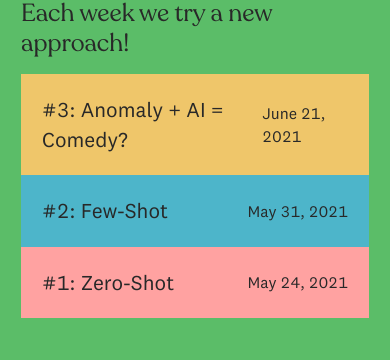
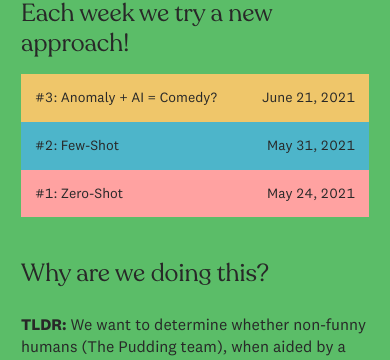
Before and after one commit to the-pudding/new-yorker, a SvelteKit app: page / in a window 390 px wide. Shown: the part 750-1110 px from the top of the page. Built offline with nearby package versions, Linux system fonts and the light colour scheme; no server answers.

Commit message:
smaller font

```diff
--- a/src/components/Archive.svelte
+++ b/src/components/Archive.svelte
@@ -41,7 +41,13 @@
     align-items: center;
   }
 
-  a.hide {
-    display: none;
+  @media only screen and (max-width: 400px) {
+    li a {
+      font-size: 14px;
+    }
+
+    li span.sm {
+      font-size: 14px;
+    }
   }
 </style>
```
